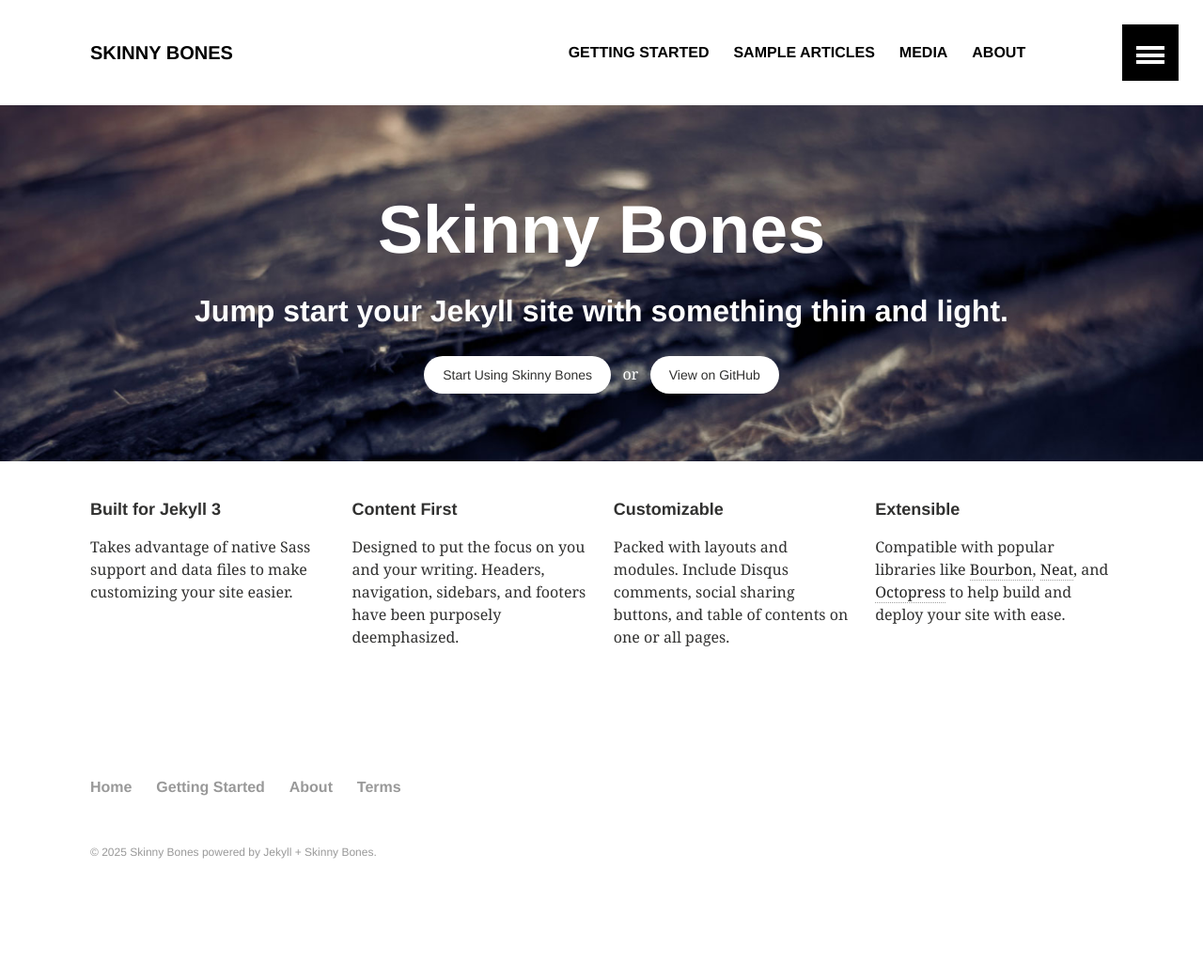
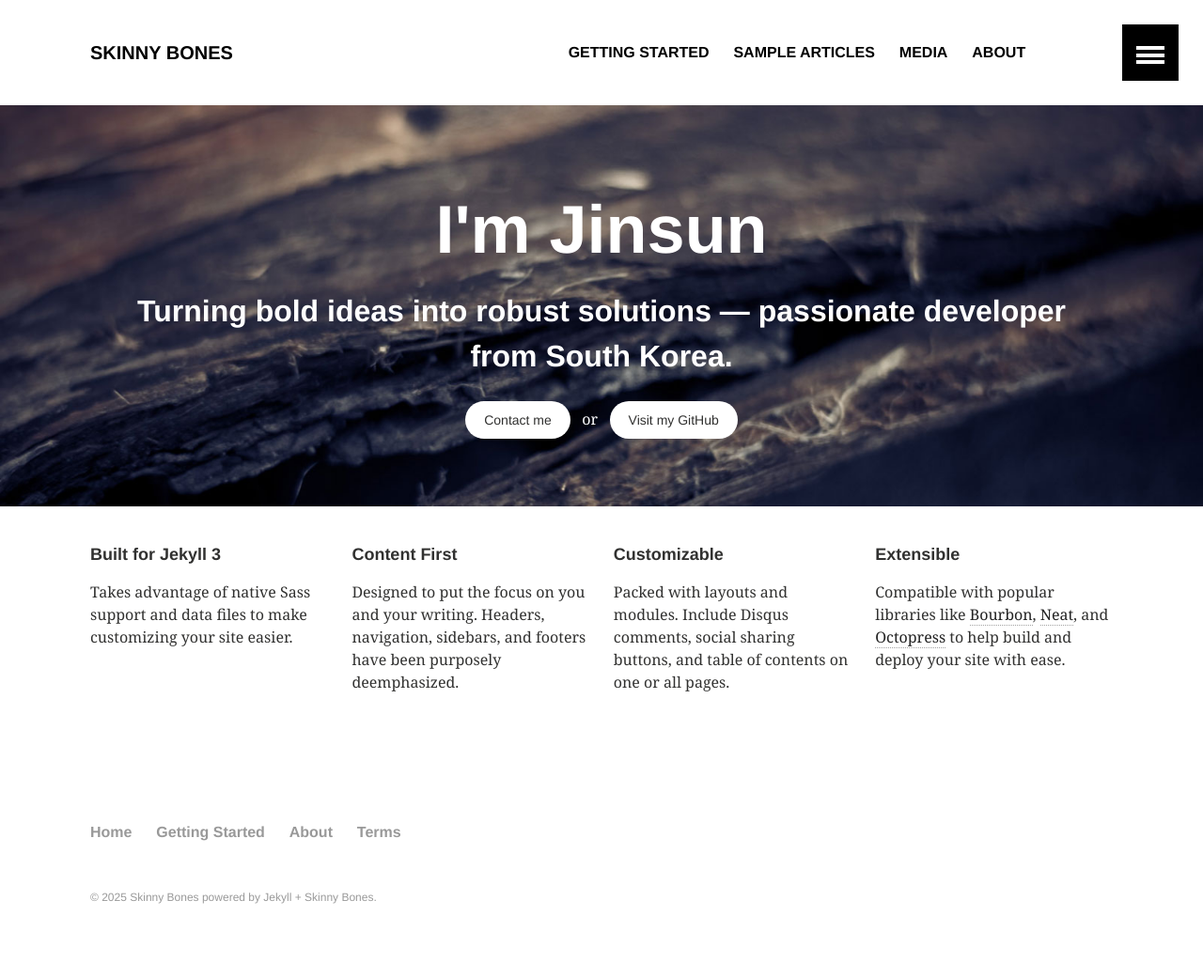
Before and after one commit to Jinsun-Lee/Jinsun-Lee.github.io, a Jekyll site: the page built from index.md, in a window 1280 px wide. Shown: the whole page at 94% size. Built offline with Jekyll 4.4.1, drawn with Linux system fonts in a browser that asks for light colours; before the commit the page ends 993 px from its top, so only the background shows below that.

Commit message:
홈에서 소개하는 내용이랑 버튼 수정

```diff
--- a/_layouts/home.html
+++ b/_layouts/home.html
@@ -36,9 +36,9 @@
     {% if page.image.feature %}
     <div class="page-lead" style="background-image:url({{ site.url }}/images/{{ page.image.feature }})">
       <div class="wrap page-lead-content">
-        <h1>Skinny Bones</h1>
-        <h2>Jump start your Jekyll site with something thin and light.</h2>
-        <a href="{{ site.url }}/getting-started/" class="btn-inverse">Start Using Skinny Bones</a> &nbsp; or &nbsp; <a href="https://github.com/mmistakes/jekyll-theme-skinny-bones" class="btn-inverse">View on GitHub</a>
+        <h1>I'm Jinsun</h1>
+        <h2>Turning bold ideas into robust solutions — passionate developer from South Korea.</h2>
+        <a href="withire32@kakao.com" class="btn-inverse">Contact me</a> &nbsp; or &nbsp; <a href="https://github.com/Jinsun-Lee" class="btn-inverse">Visit my GitHub</a>
       </div><!-- /.page-lead-content -->
     </div><!-- /.page-lead -->
     {% endif %}
```
